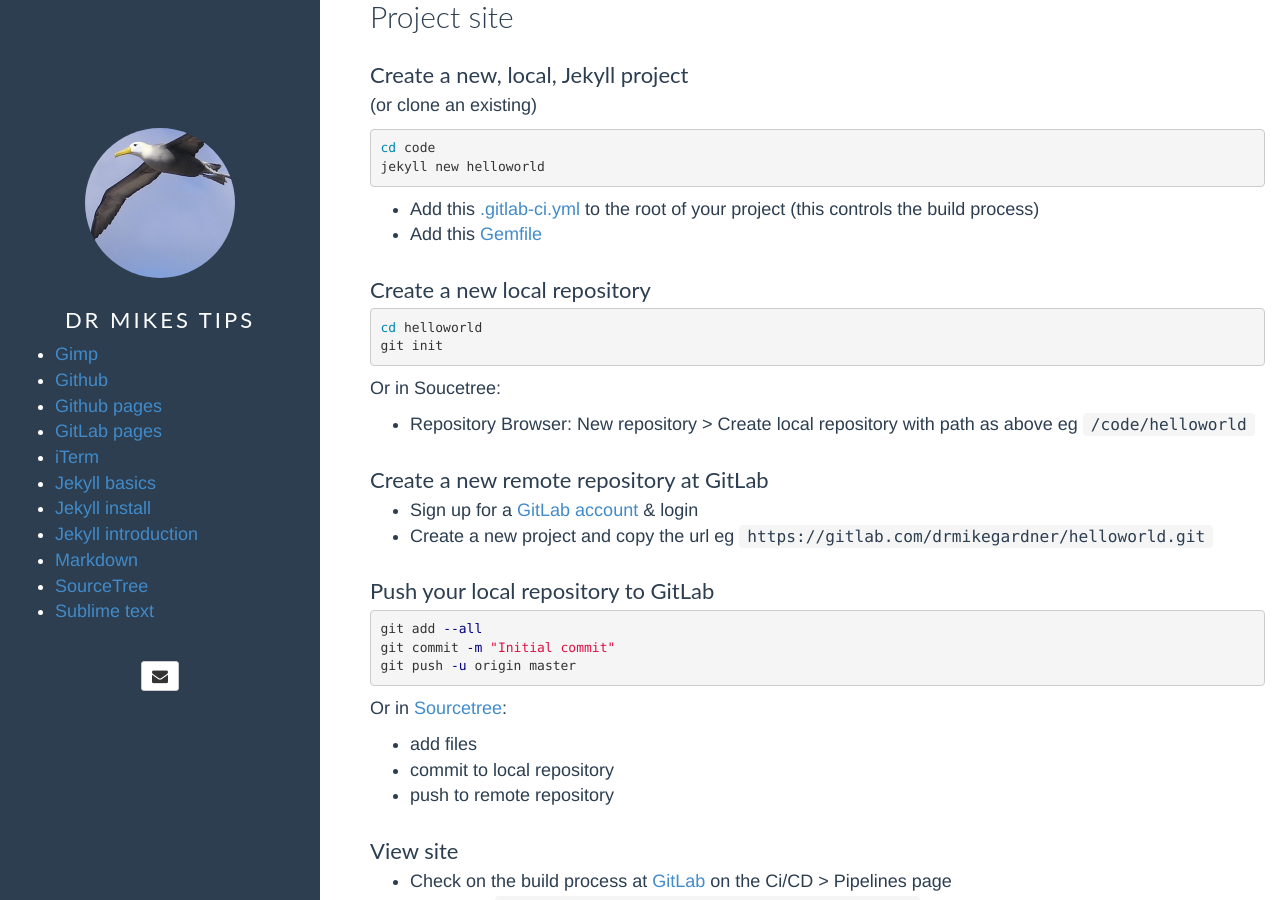
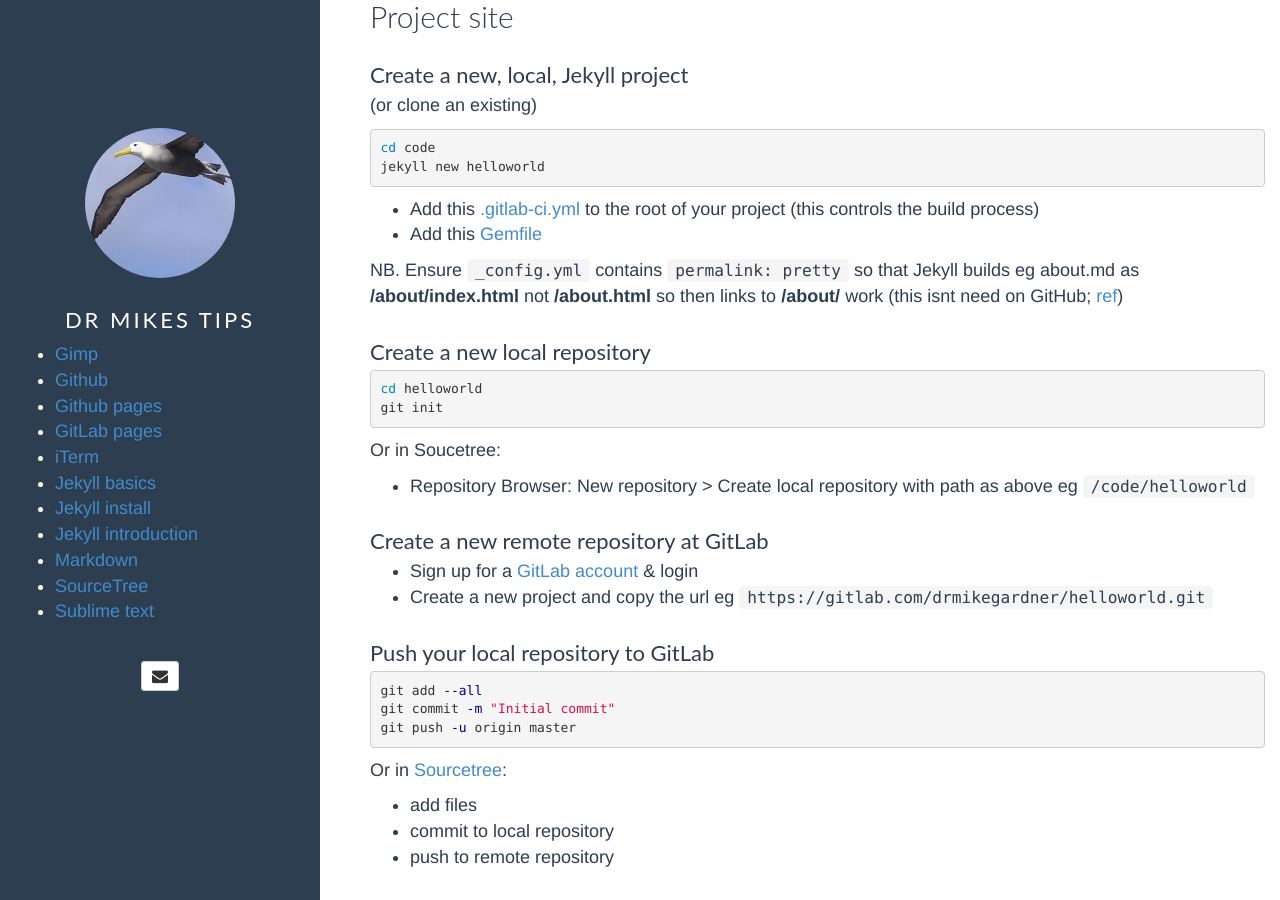
Before and after one commit to drmikeuk/tips, a Jekyll site: the page built from pages/gitlabpages.md, in a window 1280 px wide and 900 px high, scrolled down 312 px. Built offline with Jekyll 4.4.1, drawn with Linux system fonts in a browser that asks for light colours; some web fonts are replaced.

Commit message:
update re permalinks

```diff
--- a/pages/gitlabpages.md
+++ b/pages/gitlabpages.md
@@ -18,6 +18,8 @@
 jekyll new helloworld{% endhighlight %}
 * Add this [.gitlab-ci.yml](https://gitlab.com/pages/jekyll/blob/master/.gitlab-ci.yml) to the root of your project (this controls the build process)
 * Add this [Gemfile](https://gitlab.com/pages/jekyll/blob/master/Gemfile)
+
+NB. Ensure `_config.yml` contains `permalink: pretty` so that Jekyll builds eg about.md as **/about/index.html** not **/about.html** so then links to **/about/** work (this isnt need on GitHub; [ref](https://gitlab.com/pages/jekyll/issues/6))
 
 ### Create a new local repository
 {% highlight bash %}cd helloworld
@@ -47,6 +49,8 @@
 eg `https://drmikegardner.gitlab.io/helloworld`
 
 
+
+
 <!--
 Custom domain name ** TODO **
 ------------------
```
